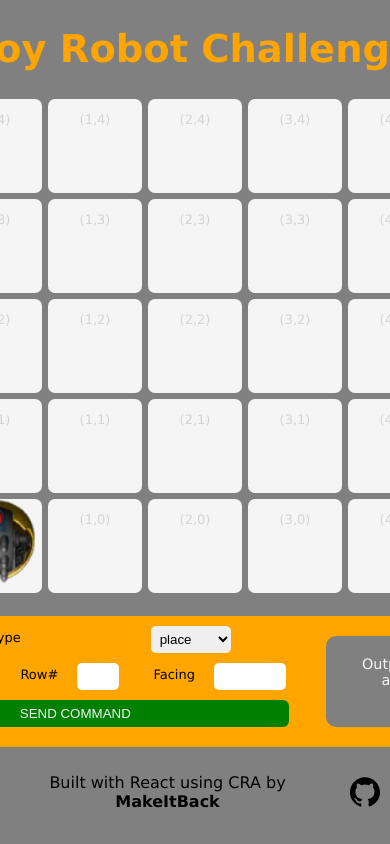
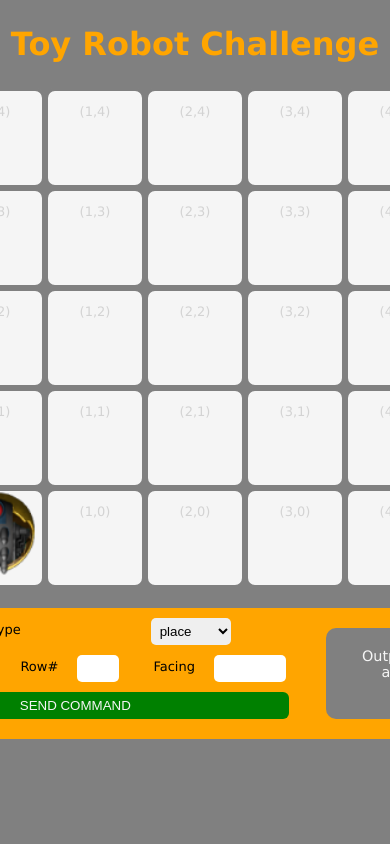
Before and after one commit to MakeItBack/Toy-Robot-Challenge, a React (Create React App) app: page / in a window 390 px wide. Shown: the top 844 px of the page. Built offline with nearby package versions, Linux system fonts and the light colour scheme.

Commit message:
Add media queries for small screens

```diff
--- a/src/App.css
+++ b/src/App.css
@@ -1,12 +1,14 @@
 .App {
    width: 700px;
 }
-.App-header {
-   font-size: 1.2rem;
+.App-header h1 {
+   font-size: 2rem;
    color: orange;
-   margin: 25px 0 25px 0;
+   margin: 25px 0 0 0;
 }
-
+.App-main {
+   margin: 25px 0 0 0;
+}
 .App-controls {
    width: 100%;
    background-color: orange;
@@ -41,3 +43,15 @@
 .App-footer span {
    font-weight: 700;
 }
+
+@media screen and (max-height: 850px) {
+   .App-footer {
+      visibility: hidden;
+   }
+}
+
+@media screen and (max-height: 770px) {
+   .App-header {
+      display: none;
+   }
+}
--- a/src/App.js
+++ b/src/App.js
@@ -152,7 +152,7 @@ class App extends React.Component {
             <header className="App-header">
                <h1>Toy Robot Challenge</h1>
             </header>
-            <main>
+            <main className="App-main">
                <Table location={this.state.location} facing={this.state.facing} />
                <div className="App-controls">
                   <Commands handleSubmit={this.handleSubmit} />
```
